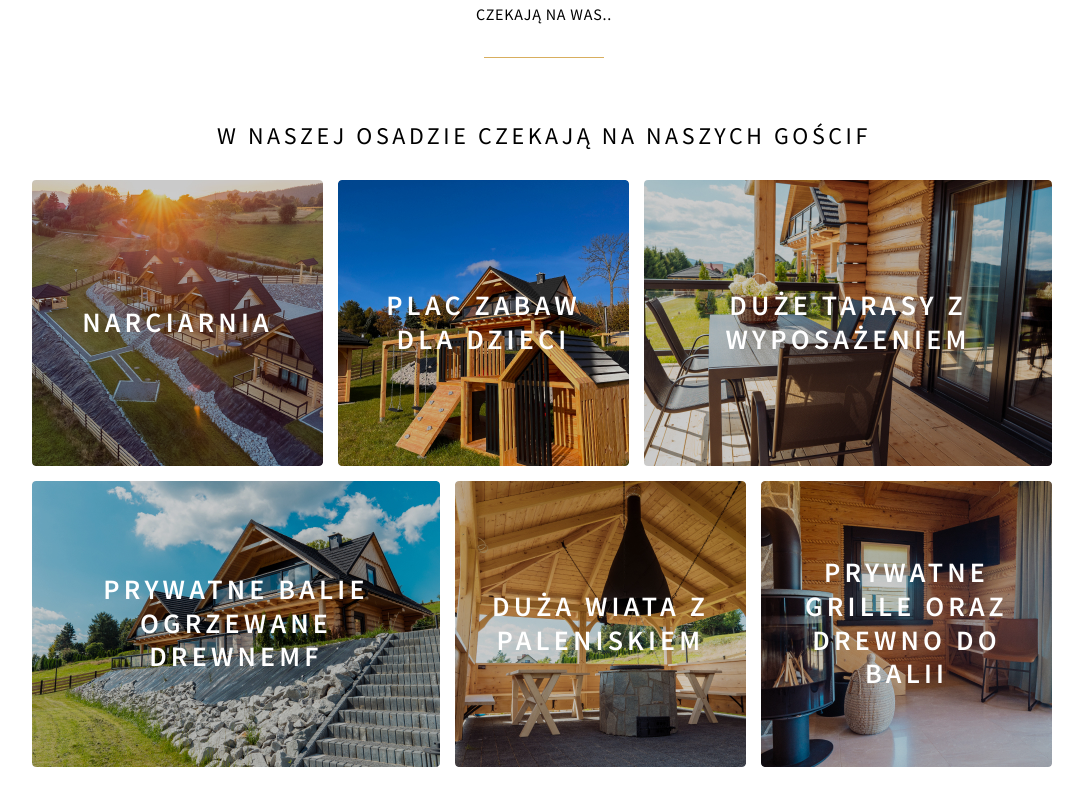
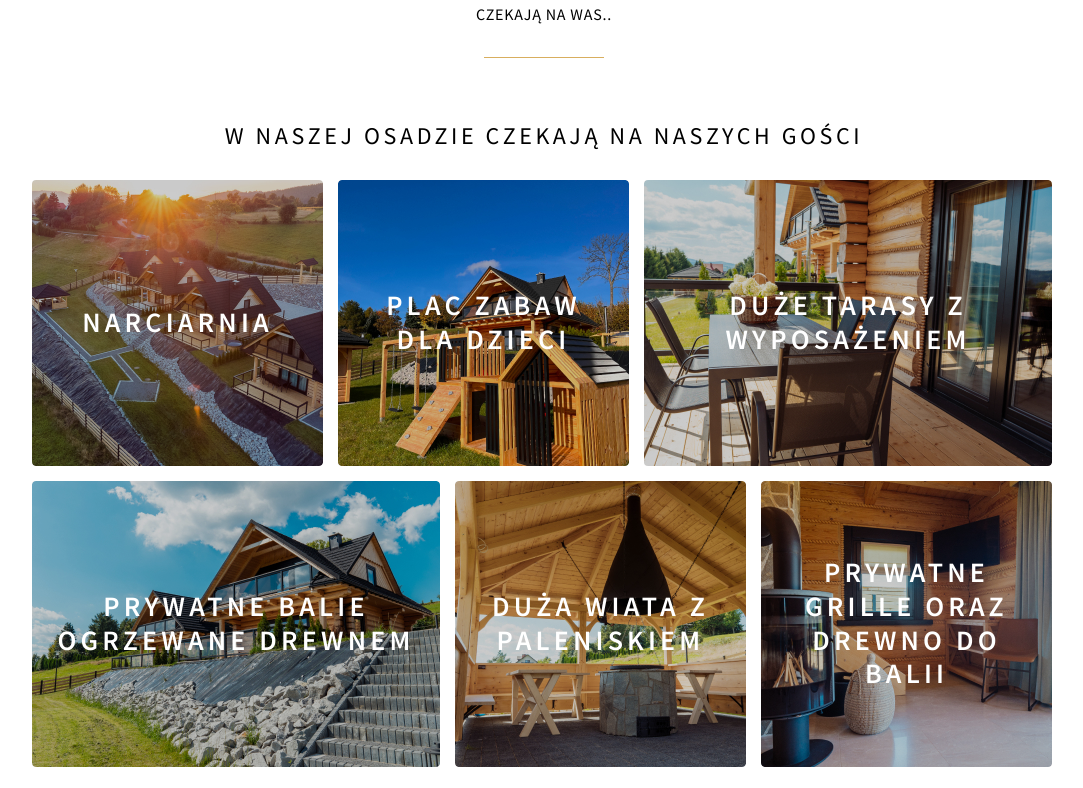
Before and after one commit to ravlikk/HolidayResort, a plain HTML site: page index.html in a window 1280 px wide. Shown: the part 2232-3020 px from the top of the page, without its empty margins (96-1179 px from the left). Drawn offline with Linux system fonts and the light colour scheme; files whose address does not match are found by name.

Commit message:
delete "F"

```diff
--- a/index.html
+++ b/index.html
@@ -130,7 +130,7 @@
                     </div>
                     <div class="amenities__sections">
                         <div class="amenities__section section-amenities  wow jello">
-                            <h3 class="section-amenities__title">W NASZEJ OSADZIE CZEKAJĄ NA NASZYCH GOŚCIF</h3>
+                            <h3 class="section-amenities__title">W NASZEJ OSADZIE CZEKAJĄ NA NASZYCH GOŚCI</h3>
                             <div class="section-amenities__items">
                                 <article class="section-amenities__item">
                                     <a href="#" class="section-amenities__link">
@@ -159,7 +159,7 @@
                                     <a href="#" class="section-amenities__link">
                                         <h4 class="section-amenities__label">PRYWATNE BALIE
                                             OGRZEWANE
-                                            DREWNEMF</h4>
+                                            DREWNEM</h4>
                                         <img src="img/amenities/Tooltip04.jpg" class="section-amenities__image"
                                             alt="image">
                                     </a>
@@ -214,7 +214,7 @@
                                     <a href="#" class="section-amenities__link">
                                         <h4 class="section-amenities__label">PRYWATNE BALIE
                                             OGRZEWANE
-                                            DREWNEMF</h4>
+                                            DREWNEM</h4>
                                         <img src="img/amenities/Tooltip04.jpg" class="section-amenities__image"
                                             alt="image">
                                     </a>
```
